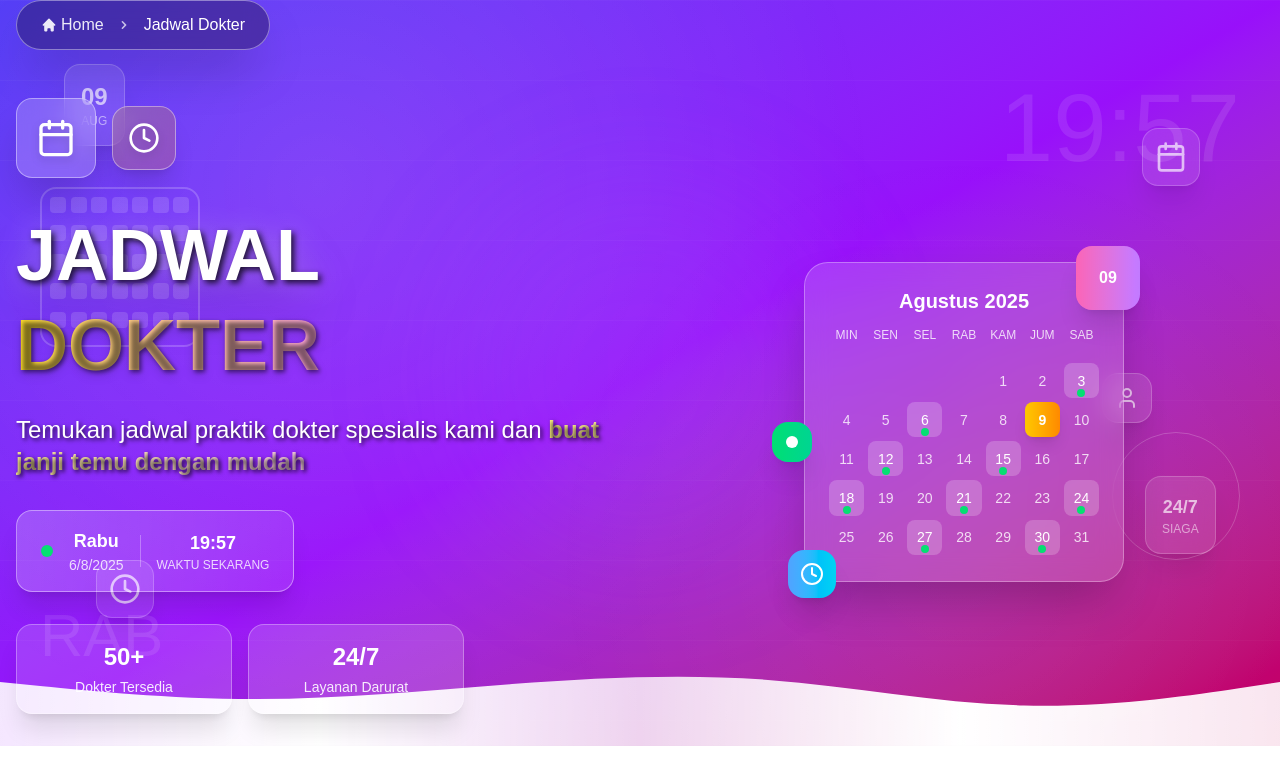
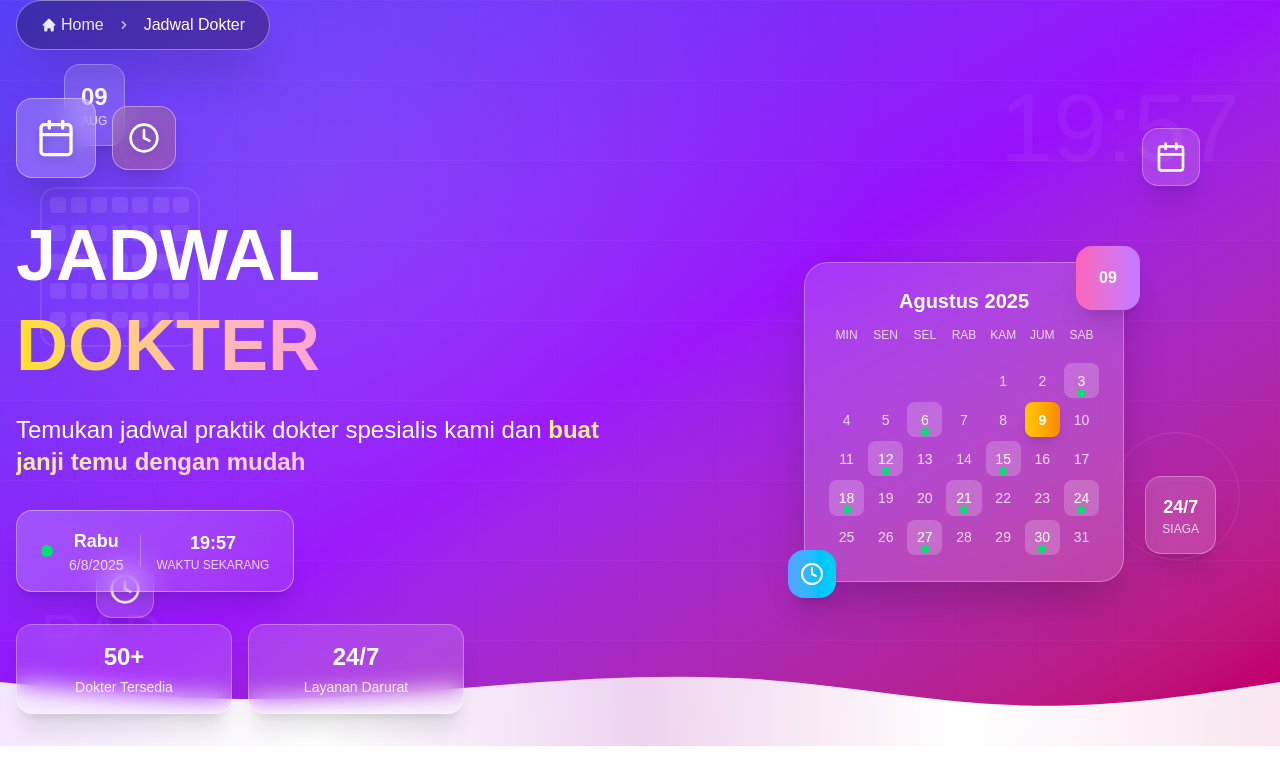
Before and after one commit to Kokorody/Web-profile-Bhayangkara, a Next.js app in the folder frontend/: page /jadwal-dokter in a window 1280 px wide. Shown: the top 778 px of the page. Built offline with nearby package versions, Linux system fonts and the light colour scheme.

Commit message:
remake hero jdwal

```diff
--- a/frontend/src/app/jadwal-dokter/page.tsx
+++ b/frontend/src/app/jadwal-dokter/page.tsx
@@ -95,31 +95,27 @@ const JadwalDokterPage = () => {
     <div className="min-h-screen bg-white">
       {/* Hero Section */}
       <section className="relative bg-gradient-to-br from-indigo-600 via-purple-600 to-pink-700 text-white overflow-hidden min-h-[90vh] flex items-center">
-        {/* Dynamic Calendar Background Pattern */}
+        {/* Simplified Background Pattern */}
         <div className="absolute inset-0">
-          <div className="absolute inset-0 bg-[linear-gradient(90deg,transparent_79px,rgba(255,255,255,0.03)_81px),linear-gradient(rgba(255,255,255,0.03)_1px,transparent_1px)] bg-[length:80px_80px] animate-pulse"></div>
-          <div className="absolute inset-0 bg-[radial-gradient(circle_at_25%_25%,rgba(255,255,255,0.1)_0%,transparent_50%)] animate-breathing"></div>
-          <div className="absolute inset-0 bg-[radial-gradient(circle_at_75%_75%,rgba(255,255,255,0.05)_0%,transparent_40%)] animate-pulse delay-1000"></div>
+          <div className="absolute inset-0 bg-[linear-gradient(90deg,transparent_79px,rgba(255,255,255,0.03)_81px),linear-gradient(rgba(255,255,255,0.03)_1px,transparent_1px)] bg-[length:80px_80px]"></div>
+          <div className="absolute inset-0 bg-[radial-gradient(circle_at_25%_25%,rgba(255,255,255,0.1)_0%,transparent_50%)]"></div>
         </div>
 
-        {/* Floating Calendar Elements */}
+        {/* Simplified Floating Calendar Elements */}
         <div className="absolute inset-0 overflow-hidden">
-          <div className="absolute top-16 left-16 bg-white/15 backdrop-blur-md rounded-2xl p-4 border border-white/30 shadow-xl animate-float">
+          <div className="absolute top-16 left-16 bg-white/15 backdrop-blur-md rounded-2xl p-4 border border-white/30 shadow-xl">
             <div className="text-center">
               <div className="text-2xl font-bold">09</div>
               <div className="text-xs text-white/80">AUG</div>
             </div>
           </div>
-          <div className="absolute top-32 right-20 bg-white/15 backdrop-blur-md rounded-2xl p-3 border border-white/30 shadow-xl animate-float delay-500">
+          <div className="absolute top-32 right-20 bg-white/15 backdrop-blur-md rounded-2xl p-3 border border-white/30 shadow-xl">
             <Calendar className="w-8 h-8" />
           </div>
-          <div className="absolute bottom-32 left-24 bg-white/15 backdrop-blur-md rounded-2xl p-3 border border-white/30 shadow-xl animate-float delay-1000">
+          <div className="absolute bottom-32 left-24 bg-white/15 backdrop-blur-md rounded-2xl p-3 border border-white/30 shadow-xl">
             <Clock className="w-8 h-8" />
           </div>
-          <div className="absolute top-1/2 right-32 bg-white/15 backdrop-blur-md rounded-2xl p-3 border border-white/30 shadow-xl animate-float delay-1500">
-            <User className="w-6 h-6" />
-          </div>
-          <div className="absolute bottom-48 right-16 bg-white/15 backdrop-blur-md rounded-2xl p-4 border border-white/30 shadow-xl animate-float delay-2000">
+          <div className="absolute bottom-48 right-16 bg-white/15 backdrop-blur-md rounded-2xl p-4 border border-white/30 shadow-xl">
             <div className="text-center">
               <div className="text-lg font-bold">24/7</div>
               <div className="text-xs text-white/80">SIAGA</div>
@@ -127,25 +123,24 @@ const JadwalDokterPage = () => {
           </div>
         </div>
 
-        {/* Digital Clock Background */}
+        {/* Simplified Digital Clock Background */}
         <div className="absolute inset-0 overflow-hidden">
-          <div className="absolute top-20 right-10 text-8xl font-mono text-white/10 animate-pulse">
+          <div className="absolute top-20 right-10 text-8xl font-mono text-white/5">
             {getCurrentTime()}
           </div>
-          <div className="absolute bottom-20 left-10 text-6xl font-mono text-white/10 animate-pulse delay-1000">
+          <div className="absolute bottom-20 left-10 text-6xl font-mono text-white/5">
             {currentDay.slice(0, 3).toUpperCase()}
           </div>
         </div>
 
-        {/* Geometric Calendar Grid */}
+        {/* Simplified Geometric Background */}
         <div className="absolute inset-0 overflow-hidden">
-          <div className="absolute top-1/4 left-10 w-40 h-40 border-2 border-white/20 rounded-2xl animate-spin-slow grid grid-cols-7 gap-1 p-2">
+          <div className="absolute top-1/4 left-10 w-40 h-40 border-2 border-white/10 rounded-2xl grid grid-cols-7 gap-1 p-2">
             {Array.from({ length: 35 }, (_, i) => (
-              <div key={i} className="w-4 h-4 bg-white/15 rounded"></div>
+              <div key={i} className="w-4 h-4 bg-white/10 rounded"></div>
             ))}
           </div>
-          <div className="absolute bottom-1/4 right-10 w-32 h-32 border border-white/20 rounded-full animate-reverse-spin"></div>
-          <div className="absolute top-1/2 left-1/2 transform -translate-x-1/2 -translate-y-1/2 w-96 h-96 bg-gradient-to-r from-indigo-400/10 to-purple-400/10 rounded-full blur-3xl animate-breathing"></div>
+          <div className="absolute bottom-1/4 right-10 w-32 h-32 border border-white/10 rounded-full"></div>
         </div>
 
         <div className="relative z-10 container mx-auto px-4">
@@ -177,38 +172,37 @@ const JadwalDokterPage = () => {
               <div className="mb-8 flex justify-center lg:justify-start">
                 <div className="relative">
                   <div className="flex items-center gap-4">
-                    <div className="w-20 h-20 bg-white/20 backdrop-blur-md rounded-2xl flex items-center justify-center border border-white/40 animate-pulse shadow-2xl">
+                    <div className="w-20 h-20 bg-white/20 backdrop-blur-md rounded-2xl flex items-center justify-center border border-white/40 shadow-2xl">
                       <Calendar className="w-10 h-10 text-white drop-shadow-lg" />
                     </div>
-                    <div className="w-16 h-16 bg-gradient-to-br from-yellow-400/20 to-orange-400/20 backdrop-blur-md rounded-2xl flex items-center justify-center border border-white/40 animate-bounce-slow shadow-xl">
+                    <div className="w-16 h-16 bg-gradient-to-br from-yellow-400/20 to-orange-400/20 backdrop-blur-md rounded-2xl flex items-center justify-center border border-white/40 shadow-xl">
                       <Clock className="w-8 h-8 text-white drop-shadow-lg" />
                     </div>
                   </div>
-                  <div className="absolute -top-2 -right-2 w-6 h-6 bg-gradient-to-r from-pink-400 to-purple-400 rounded-full animate-ping shadow-lg"></div>
                 </div>
               </div>
 
               {/* Title */}
               <h1 className="text-4xl md:text-6xl lg:text-7xl font-black mb-6 leading-tight">
-                <span className="block text-white drop-shadow-2xl animate-fade-in-up" style={{ textShadow: '3px 3px 6px rgba(0,0,0,0.8), 0 0 30px rgba(255,255,255,0.3)' }}>
+                <span className="block text-white">
                   JADWAL
                 </span>
-                <span className="block bg-gradient-to-r from-yellow-300 via-pink-300 to-purple-300 bg-clip-text text-transparent drop-shadow-lg animate-fade-in-up delay-300" style={{ textShadow: '2px 2px 4px rgba(0,0,0,0.5)' }}>
+                <span className="block bg-gradient-to-r from-yellow-300 via-pink-300 to-purple-300 bg-clip-text text-transparent">
                   DOKTER
                 </span>
               </h1>
 
               {/* Description */}
-              <p className="text-xl md:text-2xl text-white mb-8 max-w-2xl mx-auto lg:mx-0 animate-fade-in-up delay-600" style={{ textShadow: '2px 2px 4px rgba(0,0,0,0.8)' }}>
+              <p className="text-xl md:text-2xl text-white mb-8 max-w-2xl mx-auto lg:mx-0">
                 Temukan jadwal praktik dokter spesialis kami dan{' '}
                 <span className="font-bold bg-gradient-to-r from-yellow-200 to-pink-200 bg-clip-text text-transparent">buat janji temu dengan mudah</span>
               </p>
 
               {/* Live Time Display */}
-              <div className="mb-8 animate-fade-in-up delay-900">
+              <div className="mb-8">
                 <div className="inline-flex items-center bg-gradient-to-r from-white/20 to-white/10 backdrop-blur-md px-6 py-4 rounded-2xl border border-white/40 shadow-xl">
                   <div className="flex items-center space-x-4">
-                    <div className="w-3 h-3 bg-green-400 rounded-full animate-pulse"></div>
+                    <div className="w-3 h-3 bg-green-400 rounded-full"></div>
                     <div className="text-center">
                       <div className="text-white font-bold text-lg">{currentDay}</div>
                       <div className="text-white/80 text-sm">{new Date().toLocaleDateString('id-ID')}</div>
@@ -223,7 +217,7 @@ const JadwalDokterPage = () => {
               </div>
 
               {/* Quick Stats */}
-              <div className="grid grid-cols-2 gap-4 mb-8 max-w-md mx-auto lg:mx-0 animate-fade-in-up delay-1200">
+              <div className="grid grid-cols-2 gap-4 mb-8 max-w-md mx-auto lg:mx-0">
                 <div className="bg-white/15 backdrop-blur-md rounded-2xl p-4 border border-white/30 text-center shadow-xl">
                   <div className="text-2xl font-bold text-white mb-1">50+</div>
                   <div className="text-white/90 text-sm">Dokter Tersedia</div>
@@ -276,15 +270,12 @@ const JadwalDokterPage = () => {
                   </div>
                 </div>
 
-                {/* Floating Elements Around Calendar */}
-                <div className="absolute -top-4 -right-4 w-16 h-16 bg-gradient-to-r from-pink-400 to-purple-400 rounded-2xl flex items-center justify-center animate-bounce-slow shadow-xl">
+                {/* Simplified Floating Elements Around Calendar */}
+                <div className="absolute -top-4 -right-4 w-16 h-16 bg-gradient-to-r from-pink-400 to-purple-400 rounded-2xl flex items-center justify-center shadow-xl">
                   <span className="text-white font-bold">09</span>
                 </div>
-                <div className="absolute -bottom-4 -left-4 w-12 h-12 bg-gradient-to-r from-blue-400 to-cyan-400 rounded-2xl flex items-center justify-center animate-pulse shadow-xl">
+                <div className="absolute -bottom-4 -left-4 w-12 h-12 bg-gradient-to-r from-blue-400 to-cyan-400 rounded-2xl flex items-center justify-center shadow-xl">
                   <Clock className="w-6 h-6 text-white" />
-                </div>
-                <div className="absolute top-1/2 -left-8 w-10 h-10 bg-gradient-to-r from-green-400 to-emerald-400 rounded-2xl flex items-center justify-center animate-ping shadow-xl">
-                  <div className="w-3 h-3 bg-white rounded-full"></div>
                 </div>
               </div>
             </div>
```
